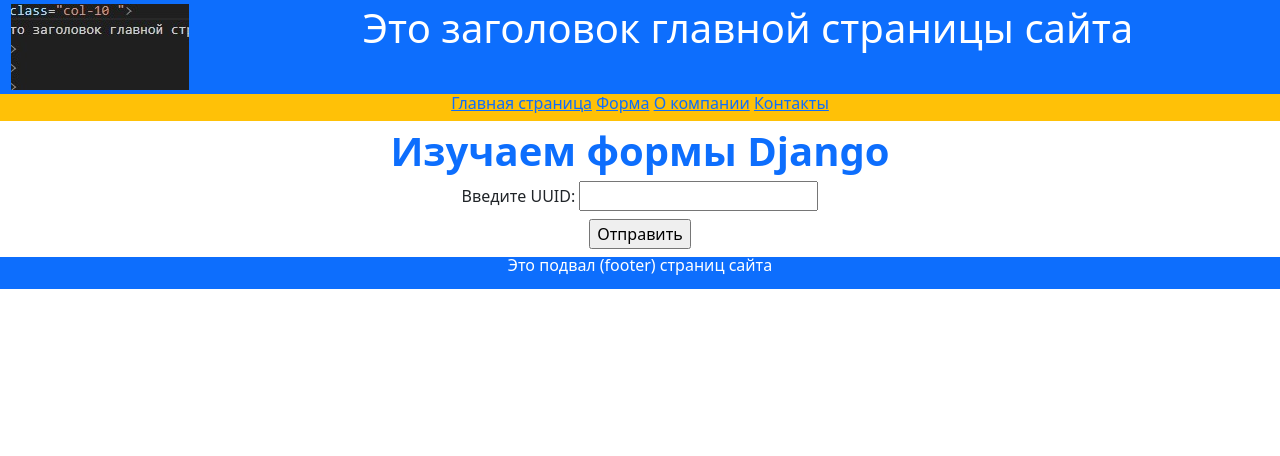
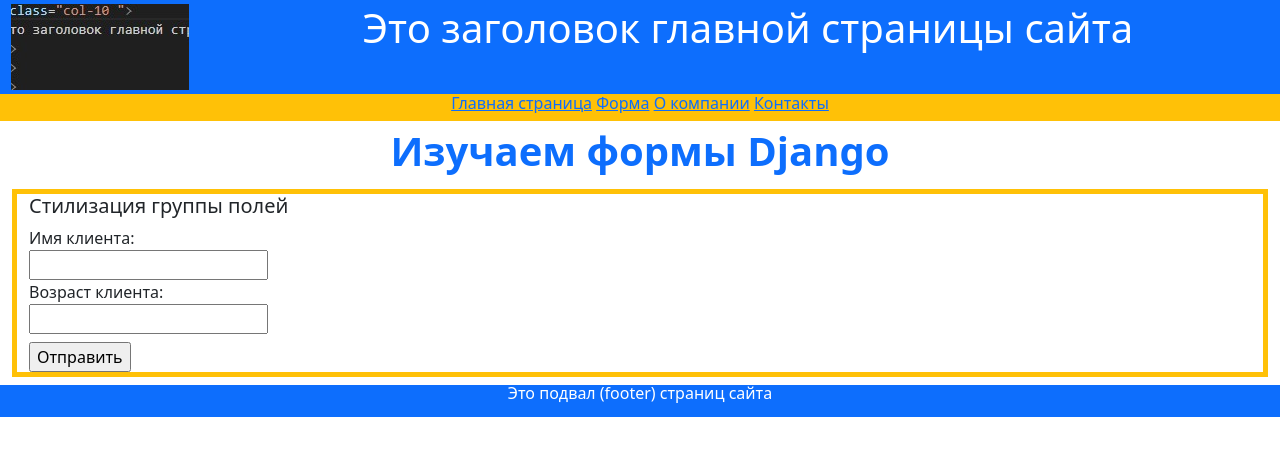
Before and after one commit to Kustikphphph/django_Learning_Project_-1, a Django app: page /myform/ in a window 1280 px wide. Shown: the top 456 px of the page. Run offline with Django 4.2, Linux system fonts and the light colour scheme; some libraries are stand-ins or nearby versions.

Commit message:
пз-15 Встроенные классы для создания сложных полей (ComboField, MultiValueField, SplitDateTimeField). Настройка формы и ее полей. Задание порядка следования полей на форме. Задание подсказок к полям формы. Настройки вида формы. Проверка (валидация) данных. Детальная настройка полей формы. Присвоение стилей полям формы. Использование в формах РОSТ-запросов для отправки данных на сервер.

```diff
--- a/hello/firstapp/forms.py
+++ b/hello/firstapp/forms.py
@@ -6,5 +6,5 @@
 #     age = forms.IntegerField(label="Возраст клиента",
 #     widget=forms.NumberInput(attrs={"class": "myfield"}))
 class UserForm(forms.Form):
-     uuid_text = forms.UUIDField(label="Введите UUID",
-          help_text="Формат xxxxxxxx-xxxx-xxxx-xxxx-xxxxxxxxxxxx")
+     name = forms.CharField(label="Имя клиента", widget=forms.TextInput(attrs={"class": "myfield"}))
+     age = forms.IntegerField(label="Возраст клиента", widget=forms.NumberInput(attrs={"class": "myfield"}))
--- a/hello/firstapp/views.py
+++ b/hello/firstapp/views.py
@@ -18,6 +18,8 @@
     'Июль', 'Август', 'Сентябрь',
     'Октябрь', 'Ноябрь', 'Декабрь']
     context = {'my_month': my_month, 'my_kv': my_kv}
+    my_text = 'Изучаем формы Django'
+    context = {'my_text': my_text}
     return render(request, "firstapp/index1.html", context)
 
 def about(request):
@@ -25,7 +27,17 @@
 def contact(request):
     return render(request, "firstapp/contact.html")
 def myform(request):
-    return render(request,"firstapp/myform.html" )
+    if request.method == "POST":
+        userform = UserForm(request.POST)
+        if userform.is_valid():
+            name = request.POST.get("name") # получить значение поля Имя
+            age = request.POST.get("age") # получить значение поля Возраст
+            output = "<h2>Пользователь</h2><h3>Имя - {0}," \
+                " Возраст – {1} </h3 >".format(name, age)
+            return HttpResponse(output)
+    userform = UserForm()
+    return render(request, "firstapp/myform.html", {"form": userform})
+
 # alex=User.objects.create(name="Александр")
 # acc=Account(login="1234", password="6565")
 # alex.account=acc
--- a/hello/templates/firstapp/myform.html
+++ b/hello/templates/firstapp/myform.html
@@ -1,12 +1,20 @@
 {% extends "firstapp/base1.html" %}
-{% block title %}Форма{% endblock title %}
+{% block title %}Формы{% endblock title %}
 {% block header %}Изучаем формы Django{% endblock header %}
-{% block content%}
-<div>
-<label>Введите UUID:</label>
-<input type="text">
+{% block content %}
+<div class="container-fluid text-start my-2
+border border-5 border-warning">
+<h5>Стилизация группы полей</h5>
+<form method="POST">
+{% csrf_token %}
+<div class="form-group my-2">
+{% for field in form %}
+<div>{{field.label_tag}}</div>
+<div>{{field}}</div>
+<div class="error">{{field.errors}}</div>
+{% endfor %}
 </div>
-<div class="my-2">
 <input type="submit" value="Отправить" >
+</form>
 </div>
 {% endblock content %}
```
